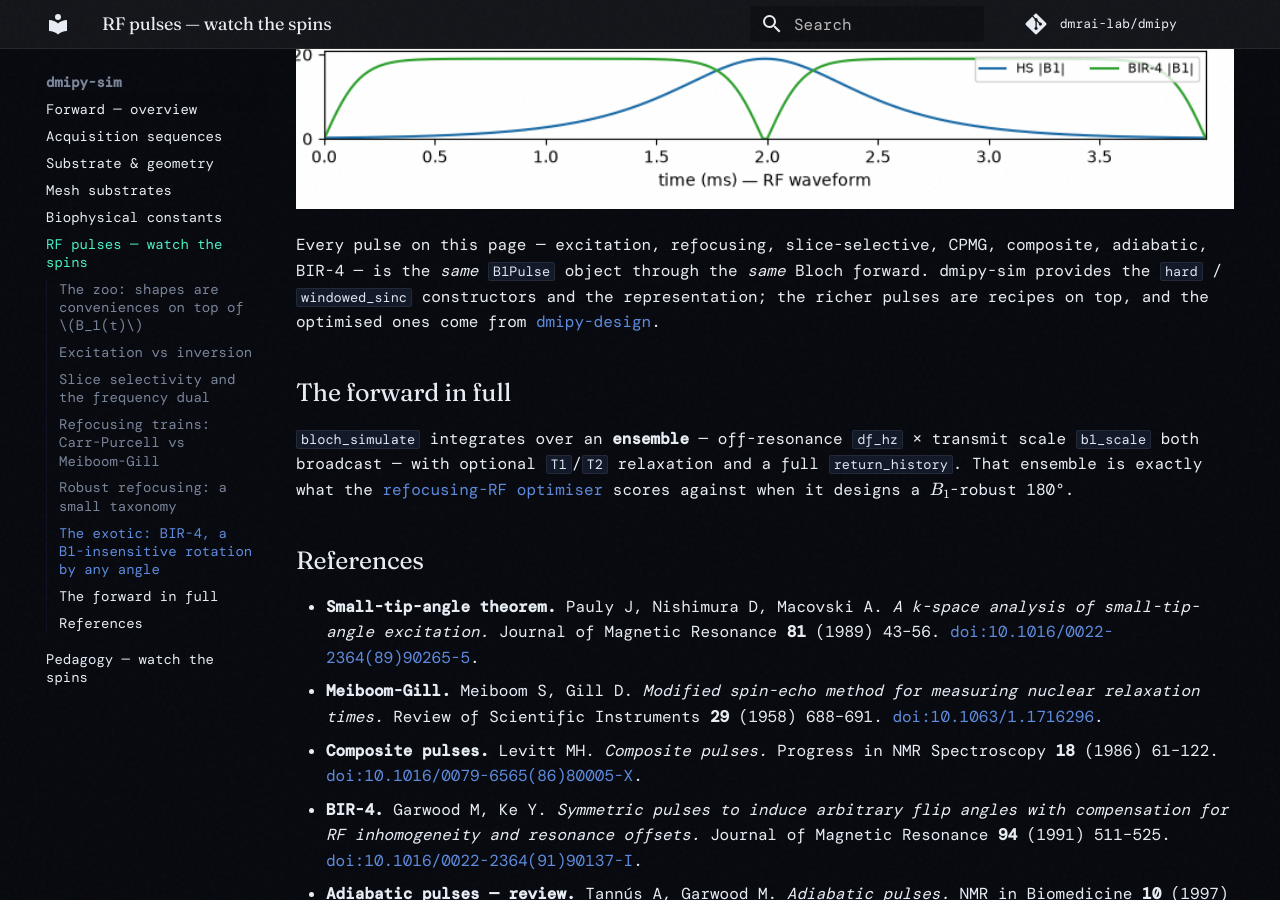
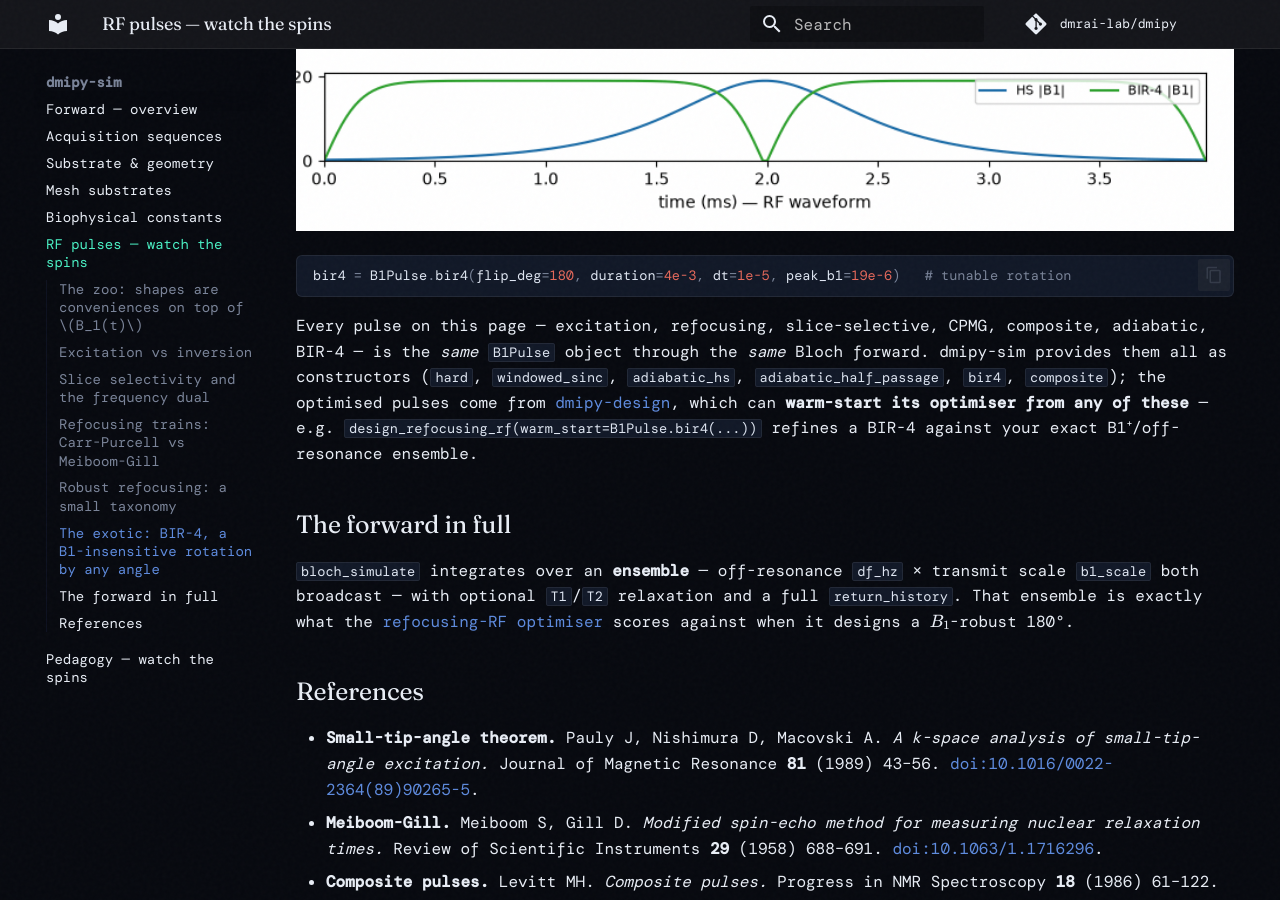
Before and after one commit to dmrai-lab/dmipy, an MkDocs documentation site: the page built from docs/rf_pulses.md, in a window 1280 px wide and 900 px high, scrolled down 5011 px. Built offline with MkDocs 1.6.1 and Material for MkDocs 9.7.7, drawn with Linux system fonts in a browser that asks for light colours; some web fonts are replaced; comment, search, counter and statistics services are not loaded; some of the changed text lies outside the part shown.

Commit message:
docs(rf): diagonal hero view + use the new B1Pulse constructors
- Design hero rf_refocus.gif: diagonal Bloch-sphere view (elev=26/azim=-50, x/y
  labels) so the 3D spirals read, matching the HS-vs-BIR-4 movie.
- Taxonomy page: replace the from_samples recipes with the real dmipy-sim
  constructors (composite / adiabatic_hs / bir4) and note design can warm-start
  its optimiser from any of them.

Co-Authored-By: Claude Opus 4.8 <noreply@anthropic.com>

````diff
--- a/docs/design/media/fig_rf_refocus.py
+++ b/docs/design/media/fig_rf_refocus.py
@@ -62,8 +62,10 @@ def _sphere(ax, title, color):
     ax.plot([0, 0], [0, 0], [-1, 1], color="0.55", lw=0.8)
     ax.text(0, 0, 1.28, "+z", color="0.4", fontsize=9, ha="center")
     ax.text(0, 0, -1.42, "−z", color="0.4", fontsize=9, ha="center")
+    ax.text(1.35, 0, 0, "x", color="0.5", fontsize=8, ha="center")
+    ax.text(0, 1.35, 0, "y", color="0.5", fontsize=8, ha="center")
     ax.set_xlim(-1, 1); ax.set_ylim(-1, 1); ax.set_zlim(-1, 1)
-    ax.set_box_aspect((1, 1, 1)); ax.set_axis_off(); ax.view_init(elev=12, azim=-70)
+    ax.set_box_aspect((1, 1, 1)); ax.set_axis_off(); ax.view_init(elev=26, azim=-50)
     ax.set_title(title, color=color, fontsize=12, pad=-2)
 
 
--- a/docs/rf_pulses.md
+++ b/docs/rf_pulses.md
@@ -93,10 +93,11 @@ ways to make it **B1-robust**, and dmipy plays all of them through the same forw
   the effective field. This is what [`design_refocusing_rf`](design/rf.md) produces.
 - **BIR-4** — an adiabatic pulse that rotates by *any* angle B1-insensitively (below).
 
+Each is a first-class `B1Pulse` constructor:
+
 ```python
-# composite: robustness from discrete rotations
-seg = lambda f, ph: B1Pulse.hard(f, abs(f)/180*0.6e-3, 1e-5, phase_deg=ph).b1
-composite = B1Pulse.from_samples(np.concatenate([seg(90,0), seg(180,90), seg(90,0)]), 1e-5)
+composite = B1Pulse.composite([(90, 0), (180, 90), (90, 0)], dt=1e-5, peak_b1=15e-6)
+adiab     = B1Pulse.adiabatic_hs(6e-3, 1e-5, peak_b1=19e-6, mu=2.0)   # HS full passage
 ```
 
 ## The exotic: BIR-4, a B1-insensitive rotation by any angle
@@ -116,10 +117,16 @@ four-segment structure straight off the trajectory (and the double-hump $B_1(t)$
 
 ![Side-by-side Bloch-sphere trajectories: the adiabatic HS magnetisation follows one smooth spiral from +z to −z, while the BIR-4 magnetisation traces a longer path that sweeps toward the equator and reorients at each phase jump before reaching −z; the HS and BIR-4 B1 waveforms play below.](media/rf_bir4_movie.gif){ width="100%" }
 
+```python
+bir4 = B1Pulse.bir4(flip_deg=180, duration=4e-3, dt=1e-5, peak_b1=19e-6)   # tunable rotation
+```
+
 Every pulse on this page — excitation, refocusing, slice-selective, CPMG, composite, adiabatic,
-BIR-4 — is the *same* `B1Pulse` object through the *same* Bloch forward. dmipy-sim provides the
-`hard` / `windowed_sinc` constructors and the representation; the richer pulses are recipes on
-top, and the optimised ones come from [dmipy-design](design/rf.md).
+BIR-4 — is the *same* `B1Pulse` object through the *same* Bloch forward. dmipy-sim provides them
+all as constructors (`hard`, `windowed_sinc`, `adiabatic_hs`, `adiabatic_half_passage`, `bir4`,
+`composite`); the optimised pulses come from [dmipy-design](design/rf.md), which can **warm-start
+its optimiser from any of these** — e.g. `design_refocusing_rf(warm_start=B1Pulse.bir4(...))`
+refines a BIR-4 against your exact B1⁺/off-resonance ensemble.
 
 ## The forward in full
 
````
Also changed, not shown: docs/design/media/rf_refocus.gif.
